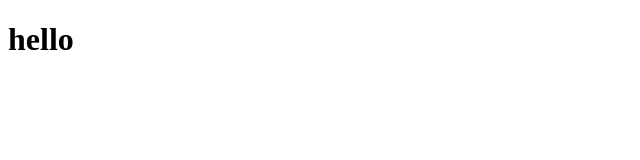
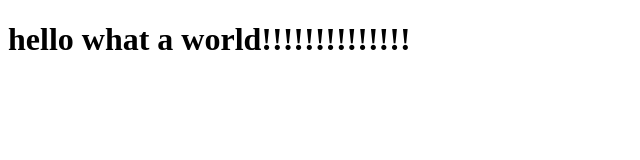
Before and after one commit to arjvc11/basicpage, a plain HTML site: page index.html in a window 1280 px wide. Shown: the whole page, without its empty margins (0-640 px from the left). Drawn offline with Linux system fonts and the light colour scheme.

Commit message:
more changes

```diff
--- a/index.html
+++ b/index.html
@@ -1,6 +1,6 @@
 <!doctype html>
 <html>
     <body>
-        <h1>hello</h1>
+        <h1>hello what a world!!!!!!!!!!!!!!</h1>
     </body>
 </html>
```
